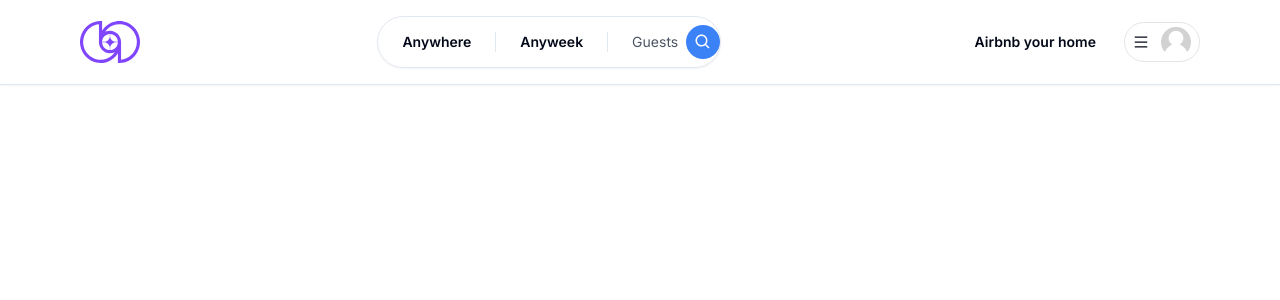
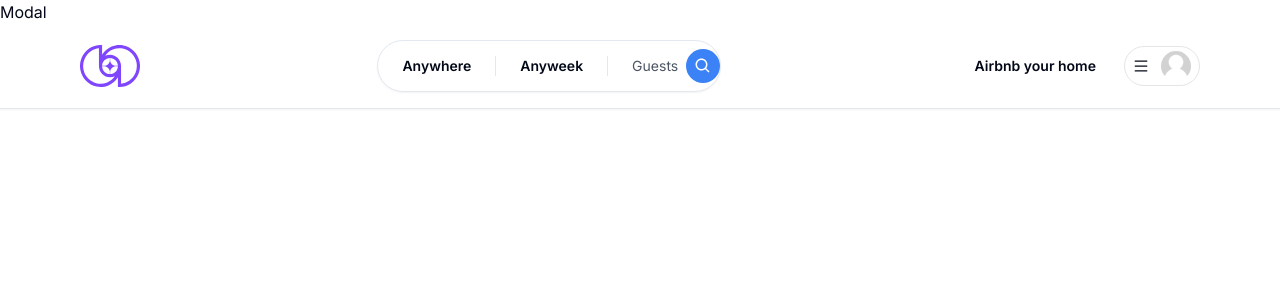
Before and after one commit to maxi-musz/Quik, a Next.js app: page / in a window 1280 px wide. Shown: the top 300 px of the page. Built offline with nearby package versions, Linux system fonts and the light colour scheme.

Commit message:
Completed Navbar

```diff
--- a/app/layout.tsx
+++ b/app/layout.tsx
@@ -2,6 +2,8 @@ import type { Metadata } from 'next'
 import { Inter } from 'next/font/google'
 import './globals.css'
 import Navbar from '@/components/navbar/Navbar'
+import ClientOnly from '@/components/ClientOnly'
+import Modal from '@/components/modals/Modals'
 
 const inter = Inter({ subsets: ['latin'] })
 
@@ -18,7 +20,10 @@ export default function RootLayout({
   return (
     <html lang="en">
       <body className={inter.className}>
-        <Navbar />
+        <ClientOnly>
+          <Modal />
+          <Navbar />
+        </ClientOnly>
         {children}
       </body>
     </html>
--- /dev/null
+++ b/components/ClientOnly.tsx
@@ -0,0 +1,30 @@
+"use client";
+
+import { useEffect, useState } from "react";
+
+interface ClientOnlyProps {
+    children: React.ReactNode;
+}
+
+const ClientOnly: React.FC<ClientOnlyProps> = ({
+    children
+}) => {
+
+    const [hasMounted, setHasMounted] = useState(false);
+
+    useEffect(() => {
+        setHasMounted(true)
+    }, []);
+
+    if(!hasMounted) {
+        return null;
+    }
+
+    return (
+        <>
+            {children}
+        </>
+     );
+}
+
+export default ClientOnly;
--- /dev/null
+++ b/components/modals/Modals.tsx
@@ -0,0 +1,9 @@
+const Modal = () => {
+    return (
+        <div>
+            Modal
+        </div>
+     );
+}
+
+export default Modal;
```
